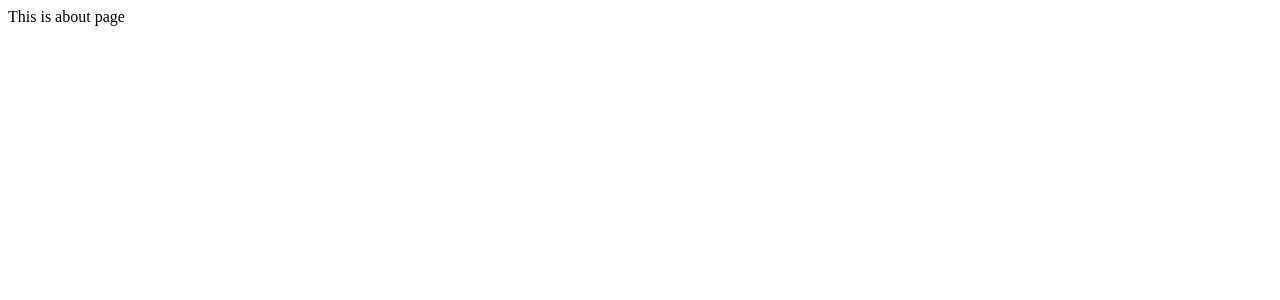
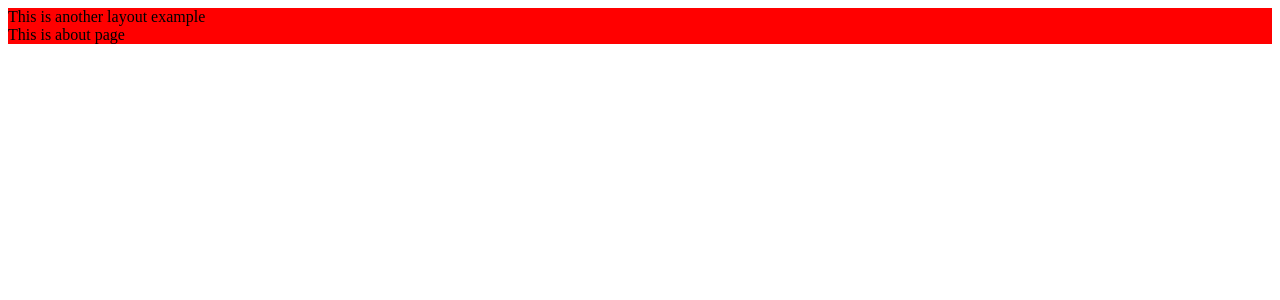
Before and after one commit to andro-jr/nuxt-portfolio, a Nuxt app: page /about in a window 1280 px wide. Shown: the top 300 px of the page. Built offline with nearby package versions, Linux system fonts and the light colour scheme.

Commit message:
demo: custom layouts

```diff
--- /dev/null
+++ b/layouts/another.vue
@@ -0,0 +1,6 @@
+<template>
+  <div style="background: red">
+    This is another layout example
+    <slot />
+  </div>
+</template>
--- a/pages/about.vue
+++ b/pages/about.vue
@@ -1,3 +1,9 @@
 <template>
-  <div>This is about page</div>
+  <NuxtLayout :name="layout">
+    <div>This is about page</div>
+  </NuxtLayout>
 </template>
+
+<script setup>
+const layout = "another";
+</script>
```
